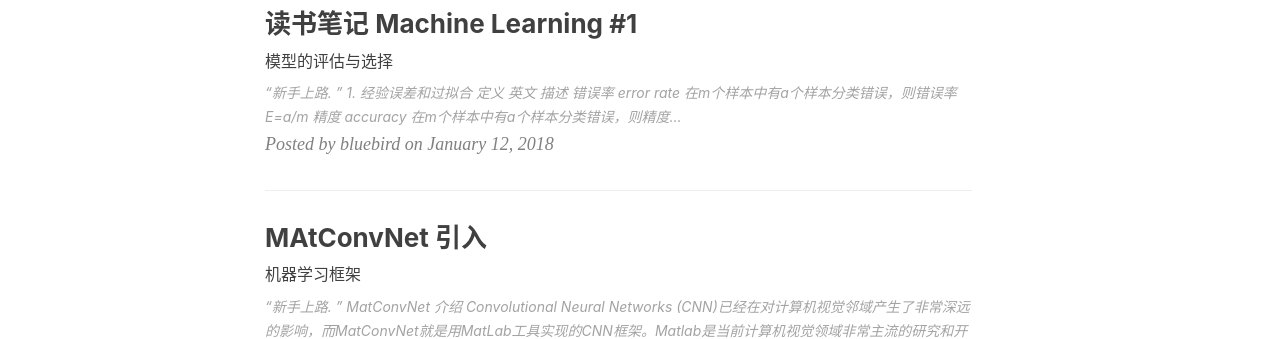
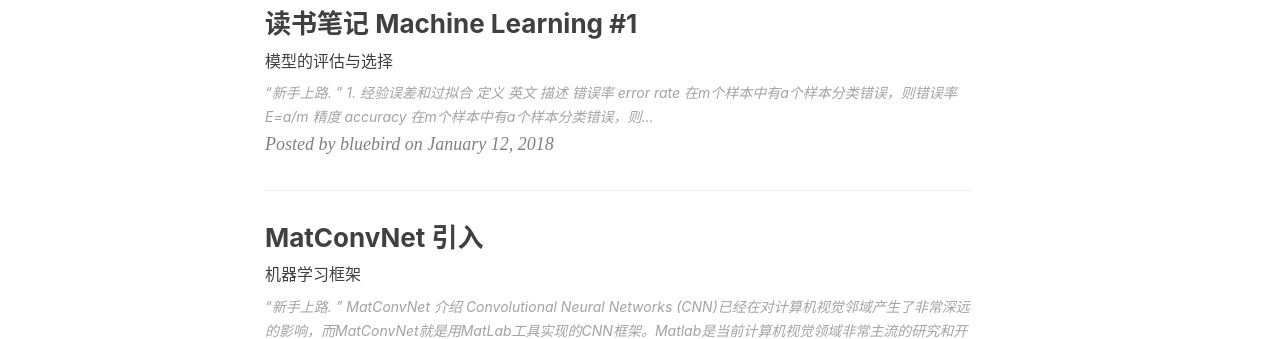
Before and after one commit to wshwbluebird/bluebird.github.io, a Jekyll site: the page built from index.html, in a window 1280 px wide. Shown: the part 461-800 px from the top of the page. Built offline with Jekyll 4.4.1, drawn with Linux system fonts in a browser that asks for light colours; nearby versions of some CDN libraries; the list of posts is cut into pages by our own code; comment, search, counter and statistics services are not loaded.

```diff
--- a/_posts/2018-01-08-matconvnet-introduction.markdown
+++ b/_posts/2018-01-08-matconvnet-introduction.markdown
@@ -1,6 +1,6 @@
 ---
 layout:     post
-title:      "MAtConvNet 引入"
+title:      "MatConvNet 引入"
 subtitle:   "机器学习框架"
 date:       2018-01-08
 author:     "bluebird"
--- a/_posts/2018-01-12-Machine-Learning ReadingNote1.markdown
+++ b/_posts/2018-01-12-Machine-Learning ReadingNote1.markdown
@@ -11,6 +11,8 @@ tags:
 ---
 
 > “新手上路. ”
+
+<script src="https://cdn.mathjax.org/mathjax/latest/MathJax.js?config=TeX-AMS-MML_HTMLorMML" type="text/javascript"></script>
 
 ## 1. 经验误差和过拟合
 
```
